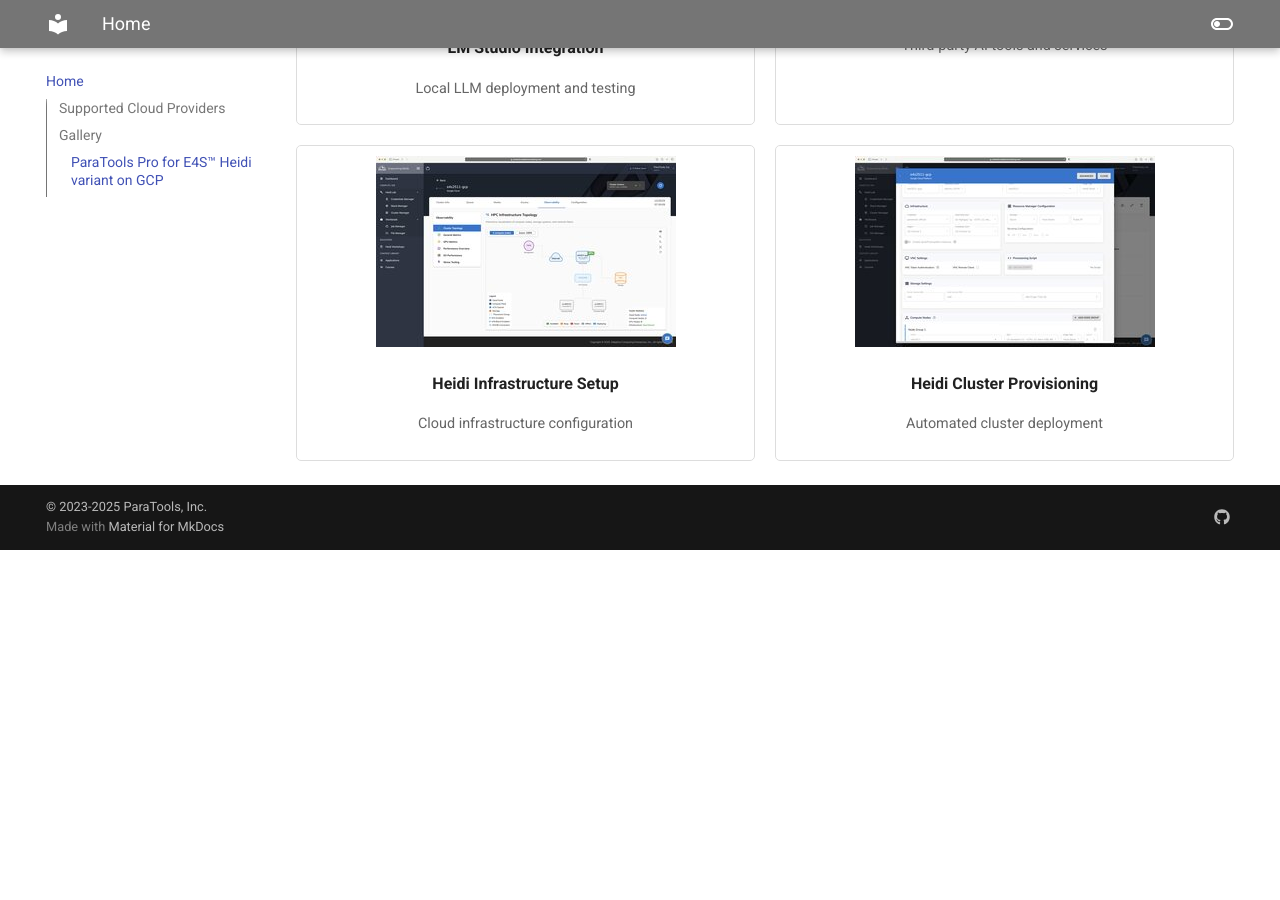
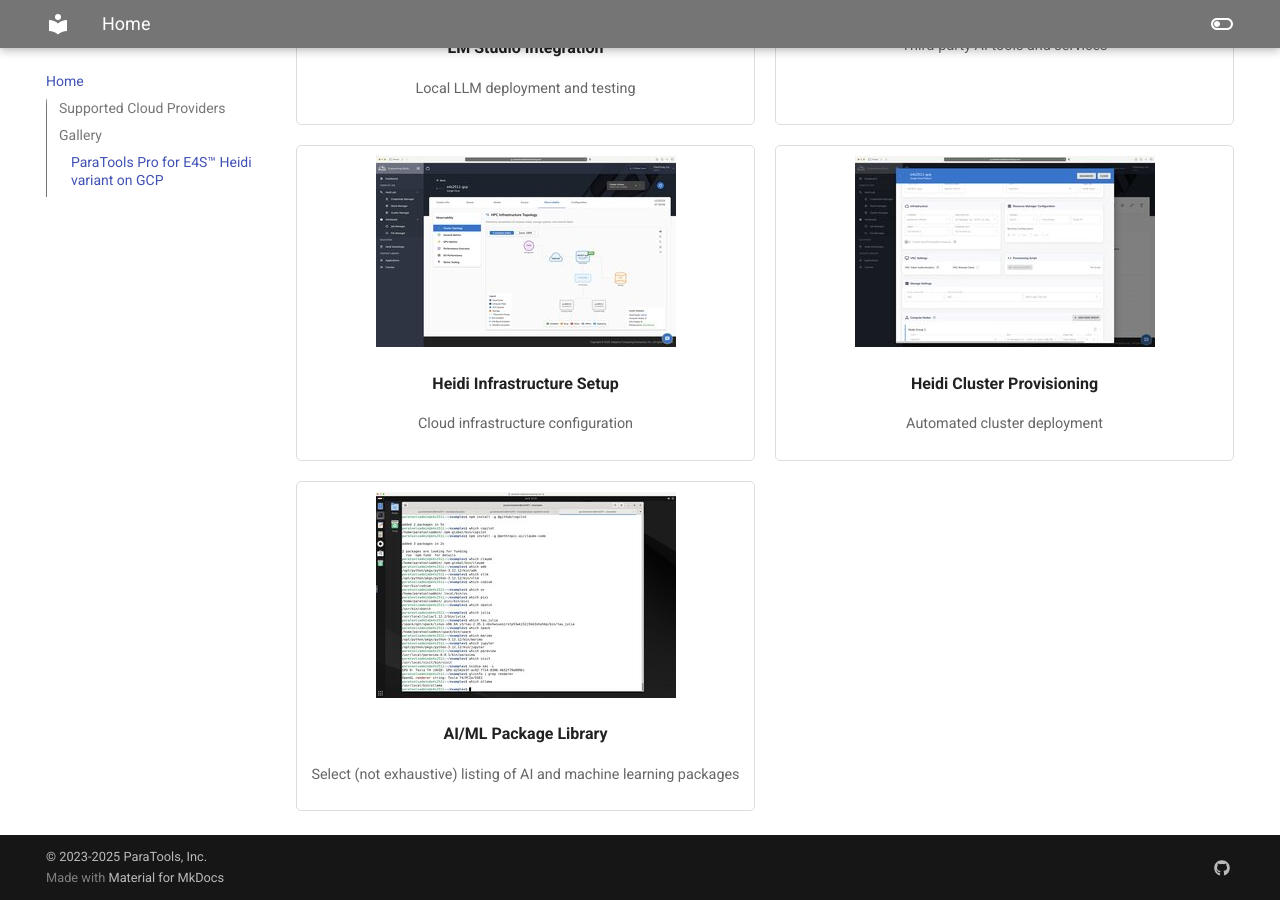
Before and after one commit to ParaToolsInc/ParaToolsPro, an MkDocs documentation site: the page built from docs/index.md, in a window 1280 px wide and 900 px high, scrolled down 2654 px. Built offline with MkDocs 1.6.1 and Material for MkDocs 9.7.7, drawn with Linux system fonts in a browser that asks for light colours; before the commit the page ends 3204 px from its top, so only the background shows below that.

Commit message:
Update GCP gallery w/ new package listings & fix included yml files

```diff
--- a/docs/index.md
+++ b/docs/index.md
@@ -118,4 +118,12 @@
   <p style="font-size: 0.9em; color: #666;">Automated cluster deployment</p>
 </div>
 
+<div style="text-align: center; border: 1px solid #ddd; padding: 10px; border-radius: 5px;">
+  <a href="assets/images/gcluster/e4s_25_11_packages.jpg" target="_blank">
+    <img src="assets/images/gcluster/e4s_25_11_packages_thumb.jpg" alt="AI/ML Packages" style="max-width: 100%; height: auto; cursor: pointer;">
+  </a>
+  <p><strong>AI/ML Package Library</strong></p>
+  <p style="font-size: 0.9em; color: #666;">Select (not exhaustive) listing of AI and machine learning packages</p>
 </div>
+
+</div>
--- a/mkdocs.yml
+++ b/mkdocs.yml
@@ -55,7 +55,8 @@
   - pymdownx.highlight:
       anchor_linenums: true
   - pymdownx.inlinehilite
-  - pymdownx.snippets
+  - pymdownx.snippets:
+      base_path: docs
   - admonition
   - pymdownx.arithmatex:
       generic: true
```
Also changed, not shown: docs/assets/images/gcluster/e4s_25_11_packages.jpg (added), docs/assets/images/gcluster/e4s_25_11_packages_thumb.jpg (added), docs/assets/images/gcluster/e4s_spack_find.jpg, docs/assets/images/gcluster/e4s_spack_find_thumb.jpg.
